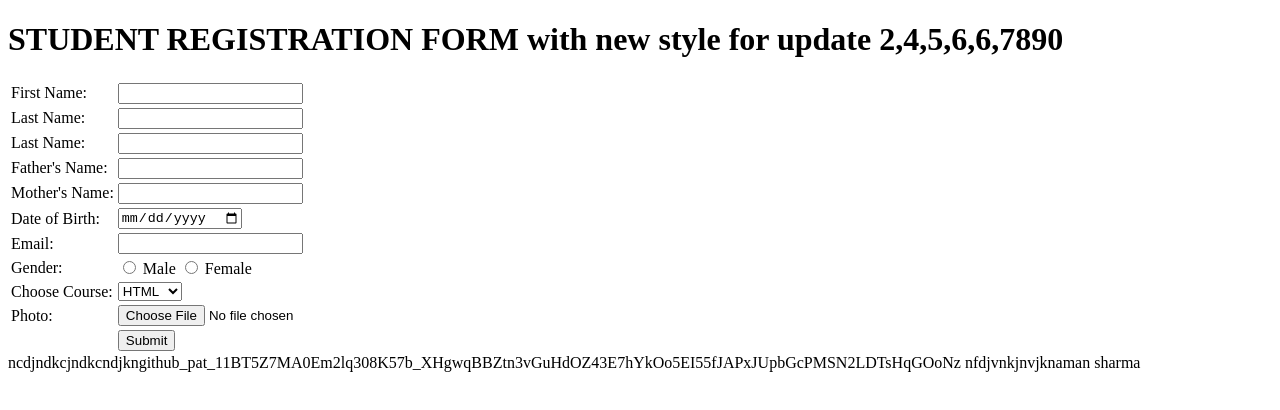
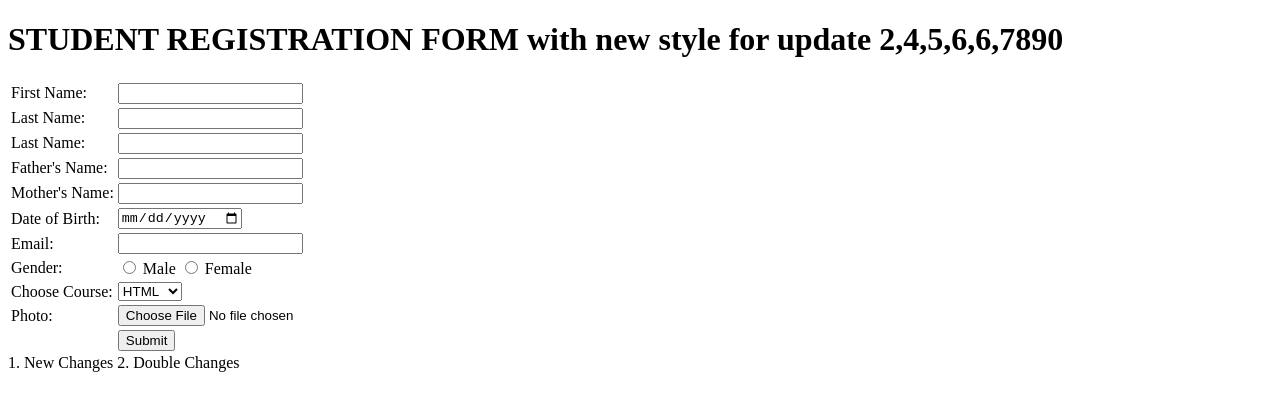
Before and after one commit to sharmaaman52/git_repo, a plain HTML site: page index.html in a window 1280 px wide. Drawn offline with Linux system fonts and the light colour scheme.

Commit message:
test-again

```diff
--- a/index.html
+++ b/index.html
@@ -41,6 +41,5 @@
 </body>
 </html>
 
-
-ncdjndkcjndkcndjkn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
-nfdjvnkjnvjknaman sharma
+1. New Changes
+2. Double Changes
```
